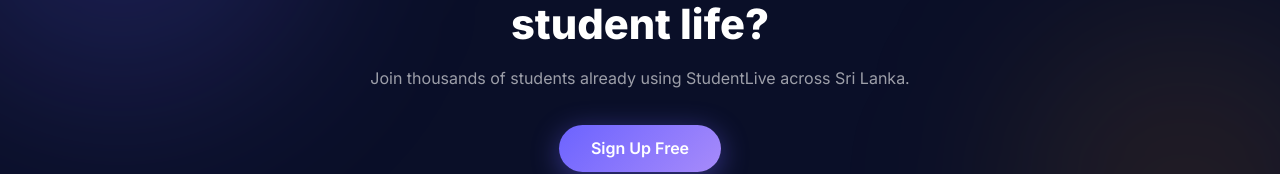
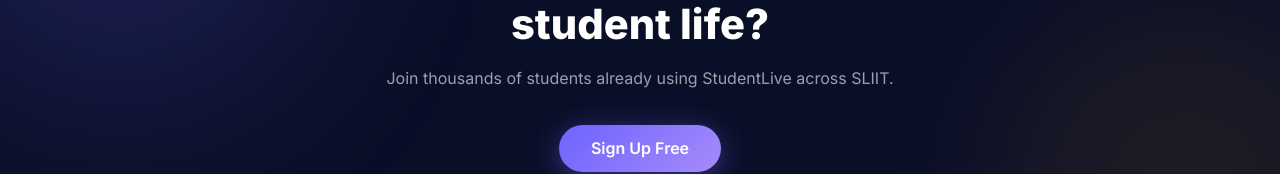
Before and after one commit to ashalyaSenarathna/Student-Living-Management-System, a React (Create React App) app in the folder frontend/: page / in a window 1280 px wide. Shown: the part 1824-1998 px from the top of the page. Built offline with nearby package versions, Linux system fonts and the light colour scheme.

Commit message:
Update HomePage.js

```diff
--- a/frontend/src/pages/HomePage.js
+++ b/frontend/src/pages/HomePage.js
@@ -127,7 +127,7 @@
                 <div className="cta__content">
                     <h2 className="cta__title">Ready to simplify your student life?</h2>
                     <p className="cta__subtitle">
-                        Join thousands of students already using StudentLive across Sri Lanka.
+                        Join thousands of students already using StudentLive across SLIIT.
                     </p>
                     <a href="#register" className="hero-btn hero-btn--primary">
                         Sign Up Free
```
